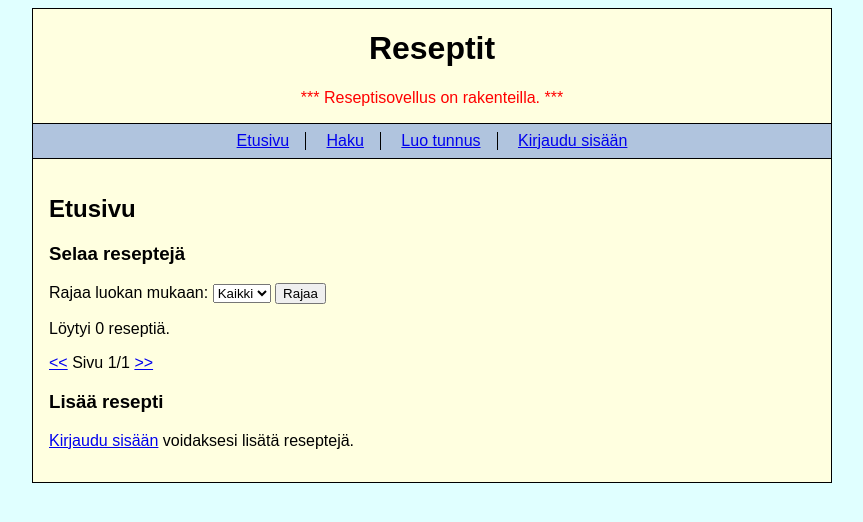
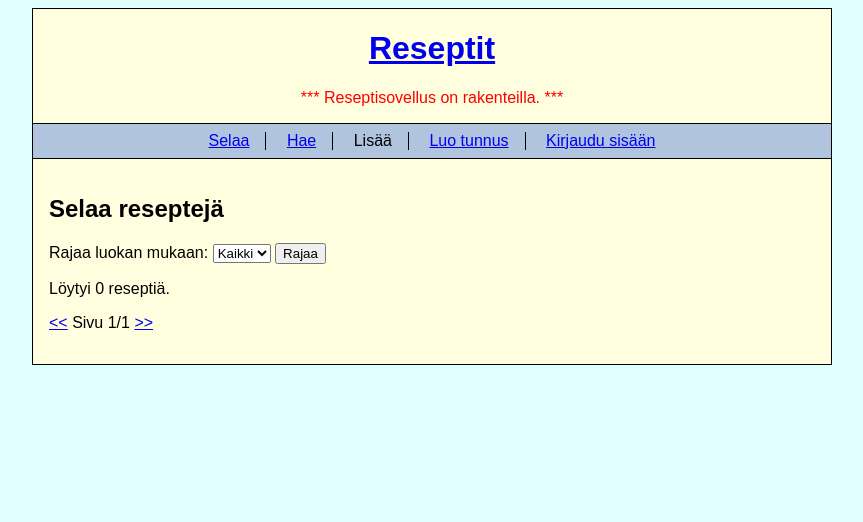
Before and after one commit to mb753/reseptit, a Flask app: page /0/1 in a window 1280 px wide. Shown: the top 522 px of the page, without its empty margins (208-1071 px from the left). Run offline with Flask 3, Linux system fonts and the light colour scheme; data that the repository does not hold is empty.

Commit message:
Restructure menu, update page titles

```diff
--- a/templates/delete_recipe.html
+++ b/templates/delete_recipe.html
@@ -2,9 +2,9 @@
 
 {% block content %}
 
-  <h2>Reseptin poisto</h2>
+  <h2>Poista resepti</h2>
 
-    <p>Poistettava resepti: {{ recipe.title }}</p>
+    <p>Poistettava resepti: <a href="/recipe/{{ recipe.id }}">{{ recipe.title }}</a></p>
 
   <form action="/delete_recipe/{{ recipe.id }}" method="POST">
     <input type="hidden" name="csrf_token" value="{{ session.csrf_token }}" />
--- a/templates/edit_recipe.html
+++ b/templates/edit_recipe.html
@@ -3,9 +3,9 @@
 {% block content %}
 
   {% if recipe %}
-    <h2>Reseptin muokkaus</h2>
+    <h2>Muokkaa reseptiä</h2>
   {% else %}
-    <h2>Reseptin lisäys</h2>
+    <h2>Lisää resepti</h2>
   {% endif %}
 
   <form {% if recipe %}action="/edit_recipe/{{ recipe.id }}"{% else %}action="/add_recipe"{% endif %} method="POST">
--- a/templates/index.html
+++ b/templates/index.html
@@ -2,9 +2,7 @@
 
 {% block content %}
 
-  <h2>Etusivu</h2>
-
-  <h3>Selaa reseptejä</h3>
+  <h2>Selaa reseptejä</h2>
 
   <p>
     <form action="/" method="POST">
@@ -39,15 +37,4 @@
     <a href="/{{ selected_category }}/{{ page + 1 }}">&gt;&gt;</a>
   </p>
 
-  <h3>Lisää resepti</h3>
-  {% if session.user_id %}
-    <p>
-      <a href="/add_recipe">Reseptin lisäys</a>
-    </p>
-  {% else %}
-    <p>
-      <a href="/login">Kirjaudu sisään</a> voidaksesi lisätä reseptejä.
-    </p>
-  {% endif %}
-
 {% endblock %}
--- a/templates/layout.html
+++ b/templates/layout.html
@@ -9,7 +9,7 @@
 <body>
 
   <div class="header">
-    <h1>Reseptit</h1>
+    <h1><a href="/">Reseptit</a></h1>
     <p class="notification">
       *** Reseptisovellus on rakenteilla. ***
     </p>
@@ -18,12 +18,14 @@
   <div class="nav">
     <nav>
       <ul>
-        <li><a href="/">Etusivu</a></li>
-        <li><a href="/search">Haku</a></li>
+        <li><a href="/">Selaa</a></li>
+        <li><a href="/search">Hae</a></li>
         {% if session.user_id %}
+          <li title="Lisää resepti"><a href="/add_recipe">Lisää</a></li>
           <li>Käyttäjä <a href="/user/{{ session.user_id }}">{{ session.username }}</a></li>
           <li><a href="/logout">Kirjaudu ulos</a></li>
         {% else %}
+          <li title="Kirjaudu sisään voidaksesi lisätä reseptejä">Lisää</li>
           <li><a href="/register">Luo tunnus</a></li>
           <li><a href="/login">Kirjaudu sisään</a></li>
         {% endif %}
--- a/templates/search.html
+++ b/templates/search.html
@@ -2,7 +2,7 @@
 
 {% block content %}
 
-  <h2>Haku</h2>
+  <h2>Hae reseptejä</h2>
 
   <p>Haku palauttaa listan resepteistä, joiden nimessä, aineksissa, ohjeissa tai kommenteissa antamasi hakusana esiintyy.</p>
 
```
